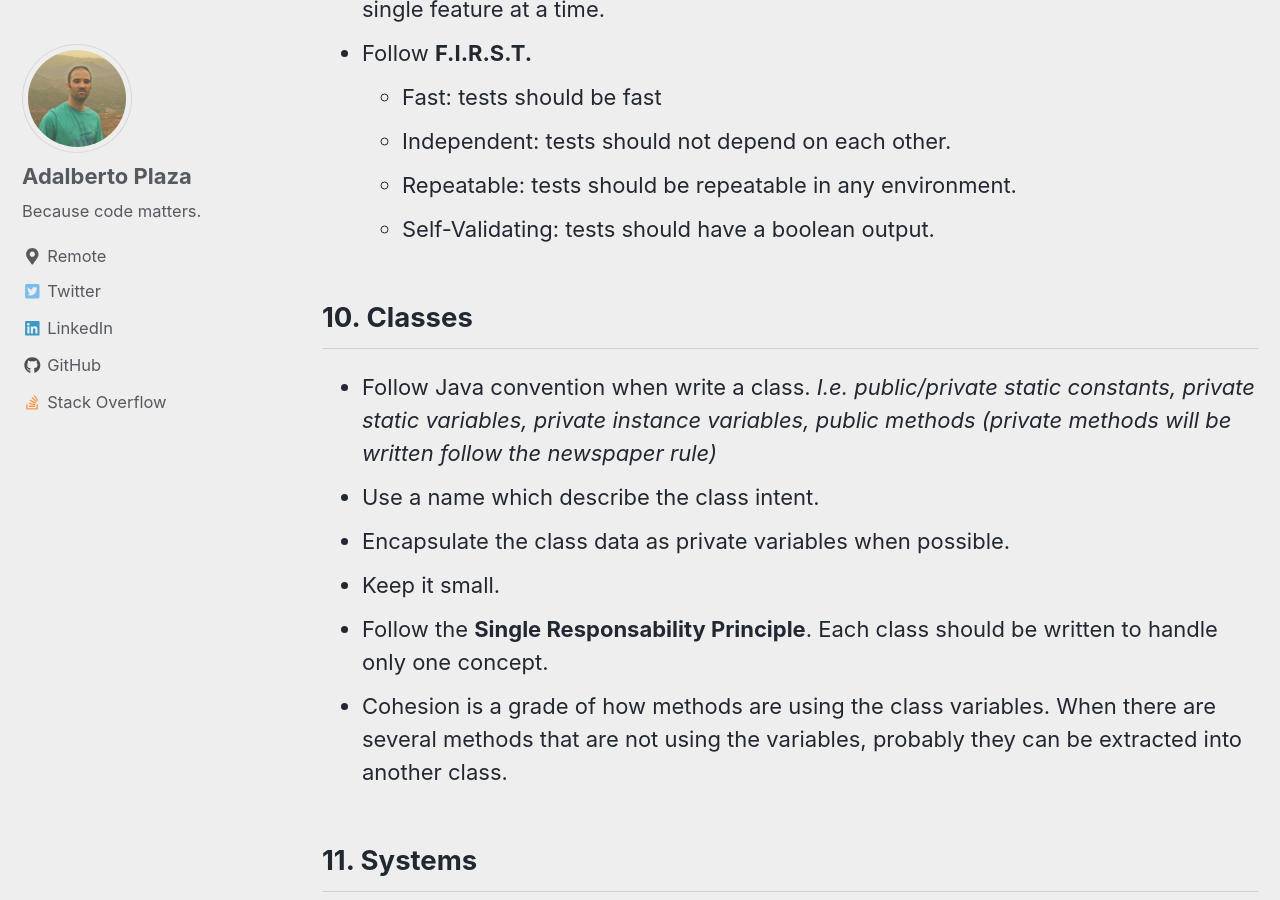
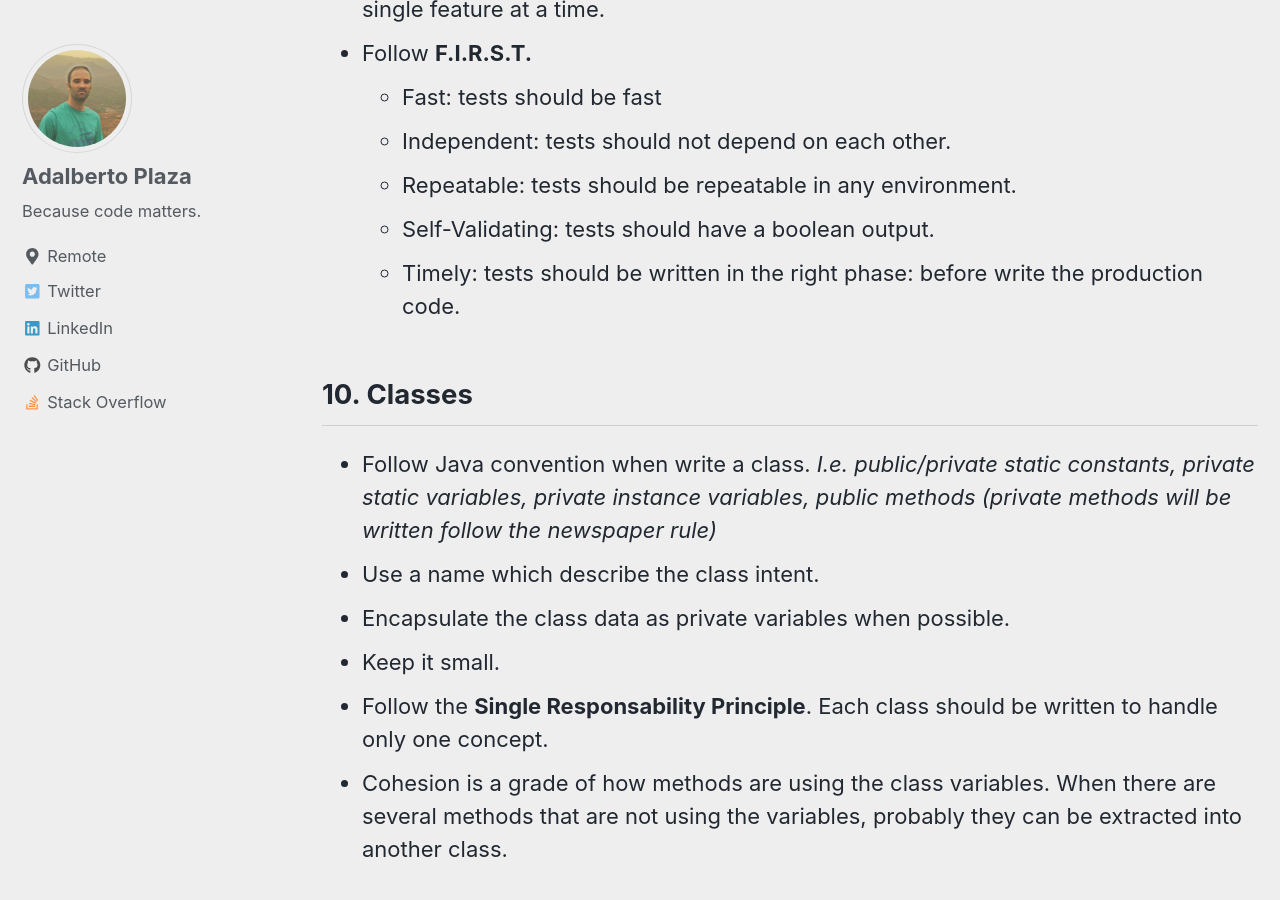
Before and after one commit to adalpari/adalpari.github.io, a Jekyll site: the page built from _posts/2017-11-14-Clean-Code.md, in a window 1280 px wide and 900 px high, scrolled down 5317 px. Built offline with Jekyll 4.4.1, drawn with Linux system fonts in a browser that asks for light colours; nearby versions of some CDN libraries; a script bundle is joined from its source files by our own code; comment, search, counter and statistics services are not loaded.

Commit message:
Adding forgotten point

```diff
--- a/_posts/2017-11-14-Clean-Code.md
+++ b/_posts/2017-11-14-Clean-Code.md
@@ -91,6 +91,7 @@ If you are reading this without have read the book, run to your closest library!
     - Independent: tests should not depend on each other.
     - Repeatable: tests should be repeatable in any environment.
     - Self-Validating: tests should have a boolean output.
+    - Timely: tests should be written in the right phase: before write the production code.
 
 ## 10. Classes
 - Follow Java convention when write a class. _I.e. public/private static constants, private static variables, private instance variables, public methods (private methods will be written follow the newspaper rule)_
```
